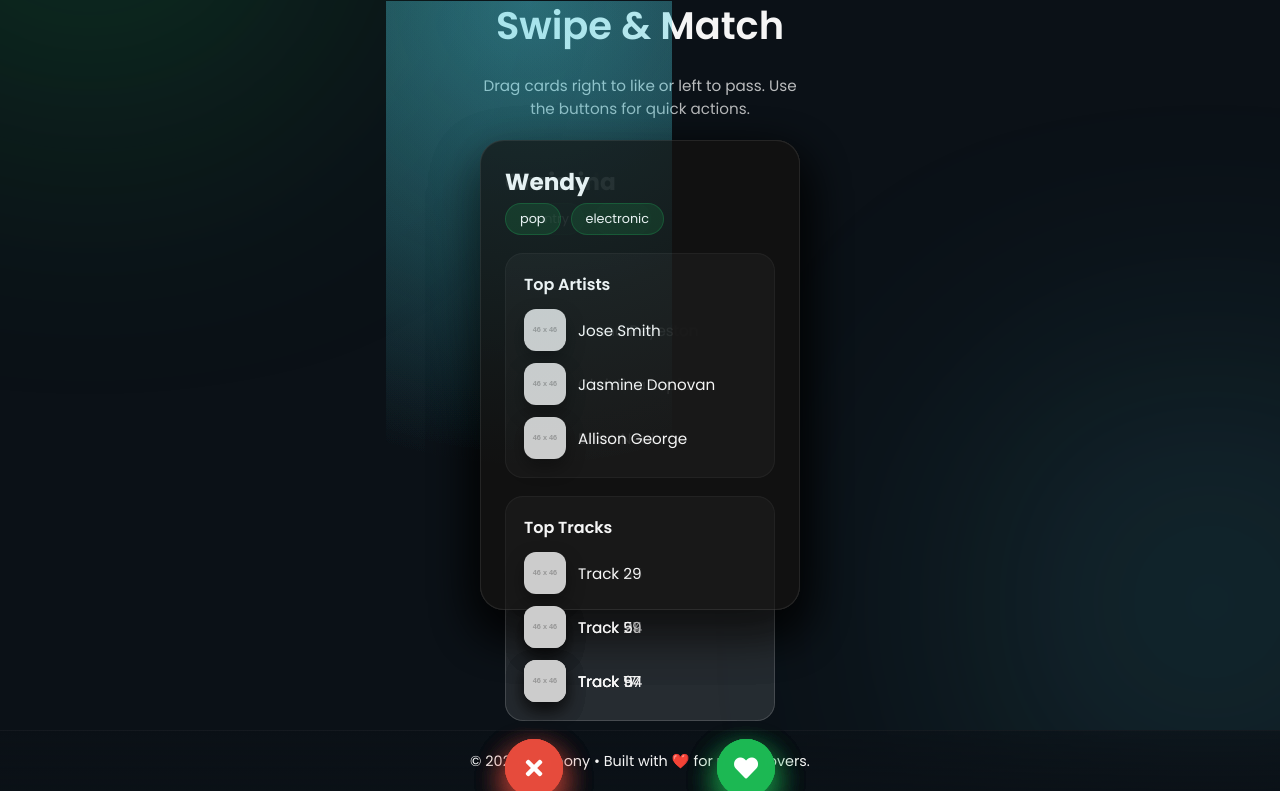
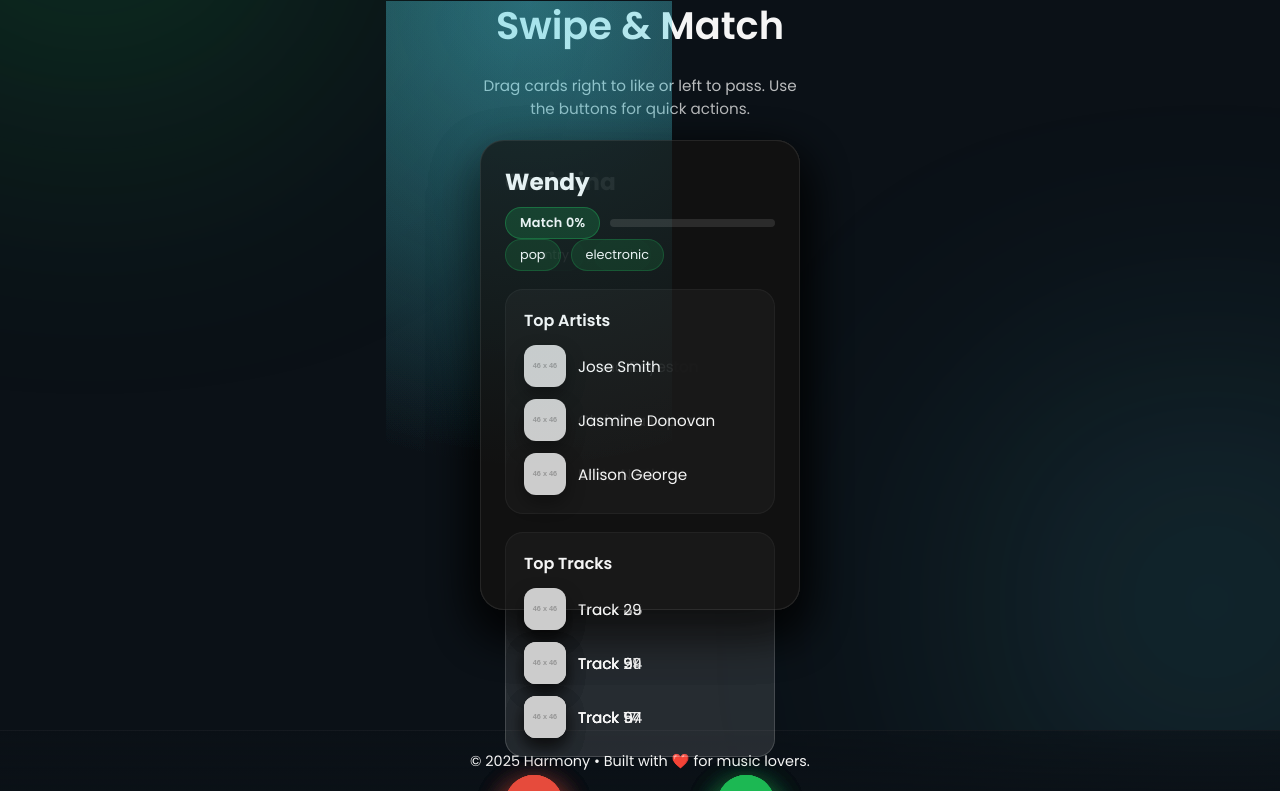
Before and after one commit to fatihcatalcam/Harmony, a Flask app: page /find-profiles in a window 1280 px wide. Shown: the part 168-959 px from the top of the page. Run offline with Flask 3, Linux system fonts and the light colour scheme; a user stored in the database is signed in; data comes from the database, SQL or seed files in the repository; grey boxes labelled with a size stand in for pictures from a placeholder-image service; some libraries are stand-ins or nearby versions.

Commit message:
Add weighted blend scoring and tests for matches

```diff
--- a/harmony/routes/main.py
+++ b/harmony/routes/main.py
@@ -14,6 +14,96 @@
 
 from ..extensions import csrf, db
 from ..models import Like, Message, User
+
+
+def _to_preference_set(items):
+    """Convert a stored preference value into a normalized set of strings."""
+
+    if not items:
+        return set()
+
+    if isinstance(items, dict):
+        items = items.values()
+
+    preference_set = set()
+
+    for item in items:
+        if isinstance(item, dict):
+            value = item.get("name") or item.get("id") or str(item)
+        elif isinstance(item, (list, tuple, set)):
+            # Flatten nested iterables (e.g. ["rock", "pop"]) without recursion depth concerns
+            for nested in item:
+                if nested:
+                    preference_set.add(str(nested).strip().lower())
+            continue
+        else:
+            value = item
+
+        if value:
+            preference_set.add(str(value).strip().lower())
+
+    return preference_set
+
+
+def _jaccard_similarity(set_a, set_b):
+    if not set_a or not set_b:
+        return 0.0
+
+    union = set_a | set_b
+    if not union:
+        return 0.0
+
+    intersection = set_a & set_b
+    return len(intersection) / len(union)
+
+
+def calculate_blend_score(current_user, candidate):
+    """Calculate a weighted similarity score between two users.
+
+    The score is inspired by Jaccard similarity and combines three preference
+    categories: artists, tracks, and genres. When data is missing for a
+    category, it is skipped from the weighting. The final score is normalised
+    to a range between 0 and 1.
+    """
+
+    if not current_user or not candidate:
+        return 0.0
+
+    weights = {
+        "artists": 0.4,
+        "tracks": 0.4,
+        "genres": 0.2,
+    }
+
+    similarities = []
+
+    current_artists = _to_preference_set(getattr(current_user, "top_artists", None))
+    candidate_artists = _to_preference_set(getattr(candidate, "top_artists", None))
+    artist_similarity = _jaccard_similarity(current_artists, candidate_artists)
+    if current_artists or candidate_artists:
+        similarities.append((weights["artists"], artist_similarity))
+
+    current_tracks = _to_preference_set(getattr(current_user, "top_tracks", None))
+    candidate_tracks = _to_preference_set(getattr(candidate, "top_tracks", None))
+    track_similarity = _jaccard_similarity(current_tracks, candidate_tracks)
+    if current_tracks or candidate_tracks:
+        similarities.append((weights["tracks"], track_similarity))
+
+    current_genres = _to_preference_set(getattr(current_user, "genres", None))
+    candidate_genres = _to_preference_set(getattr(candidate, "genres", None))
+    genre_similarity = _jaccard_similarity(current_genres, candidate_genres)
+    if current_genres or candidate_genres:
+        similarities.append((weights["genres"], genre_similarity))
+
+    if not similarities:
+        return 0.0
+
+    total_weight = sum(weight for weight, _ in similarities)
+    if total_weight == 0:
+        return 0.0
+
+    weighted_score = sum(weight * similarity for weight, similarity in similarities)
+    return weighted_score / total_weight
 
 
 bp = Blueprint("main", __name__)
@@ -103,6 +193,13 @@
     current_user = User.query.get(user_id)
     profile_picture_url = current_user.profile_image if current_user else None
 
+    current_preference_sets = (
+        _to_preference_set(getattr(current_user, "top_artists", None)),
+        _to_preference_set(getattr(current_user, "top_tracks", None)),
+        _to_preference_set(getattr(current_user, "genres", None)),
+    )
+    current_has_preferences = any(current_preference_sets)
+
     liked_rows = Like.query.filter_by(from_user_id=user_id).with_entities(Like.to_user_id).all()
     liked_user_ids = {row[0] for row in liked_rows}
 
@@ -123,9 +220,28 @@
 
     profiles = profiles_query.all()
 
+    scored_profiles = []
+    for profile in profiles:
+        score = calculate_blend_score(current_user, profile)
+        candidate_preference_sets = (
+            _to_preference_set(getattr(profile, "top_artists", None)),
+            _to_preference_set(getattr(profile, "top_tracks", None)),
+            _to_preference_set(getattr(profile, "genres", None)),
+        )
+        candidate_has_preferences = any(candidate_preference_sets)
+
+        if current_has_preferences or candidate_has_preferences:
+            profile.match_score = round(score * 100)
+        else:
+            profile.match_score = None
+
+        scored_profiles.append(profile)
+
+    scored_profiles.sort(key=lambda profile: getattr(profile, "match_score", 0), reverse=True)
+
     return render_template(
         "match.html",
-        profiles=profiles,
+        profiles=scored_profiles,
         profile_picture_url=profile_picture_url,
         no_profiles=len(profiles) == 0,
     )
--- a/templates/match.html
+++ b/templates/match.html
@@ -249,6 +249,46 @@
       color: var(--muted);
     }
 
+    .match-score {
+      display: flex;
+      align-items: center;
+      gap: 10px;
+      margin-top: 8px;
+    }
+
+    .match-score__badge {
+      display: inline-flex;
+      align-items: center;
+      gap: 6px;
+      padding: 6px 14px;
+      border-radius: 999px;
+      background: rgba(29, 185, 84, 0.2);
+      color: var(--text);
+      font-weight: 600;
+      font-size: 0.8rem;
+      border: 1px solid rgba(29, 185, 84, 0.35);
+      letter-spacing: 0.02em;
+    }
+
+    .match-score__track {
+      position: relative;
+      flex: 1;
+      height: 8px;
+      border-radius: 999px;
+      background: rgba(255, 255, 255, 0.1);
+      overflow: hidden;
+    }
+
+    .match-score__fill {
+      position: absolute;
+      top: 0;
+      left: 0;
+      bottom: 0;
+      border-radius: inherit;
+      background: var(--primary);
+      box-shadow: 0 6px 14px rgba(29, 185, 84, 0.4);
+    }
+
     .card-section {
       background: rgba(255, 255, 255, 0.03);
       border-radius: 18px;
@@ -488,6 +528,14 @@
               <div class="card" data-id="{{ profile.id }}">
                 <div>
                   <h2>{{ profile.display_name }}</h2>
+                  {% if profile.match_score is not none %}
+                    <div class="match-score">
+                      <span class="match-score__badge">Match {{ profile.match_score }}%</span>
+                      <div class="match-score__track">
+                        <span class="match-score__fill" style="width: {{ profile.match_score }}%"></span>
+                      </div>
+                    </div>
+                  {% endif %}
                   {% if profile.genres %}
                     <div class="tags">
                       {% for genre in (profile.genres or [])[:5] %}
```
Also changed, not shown: tests/test_matching.py (added, +69 -0 lines).
